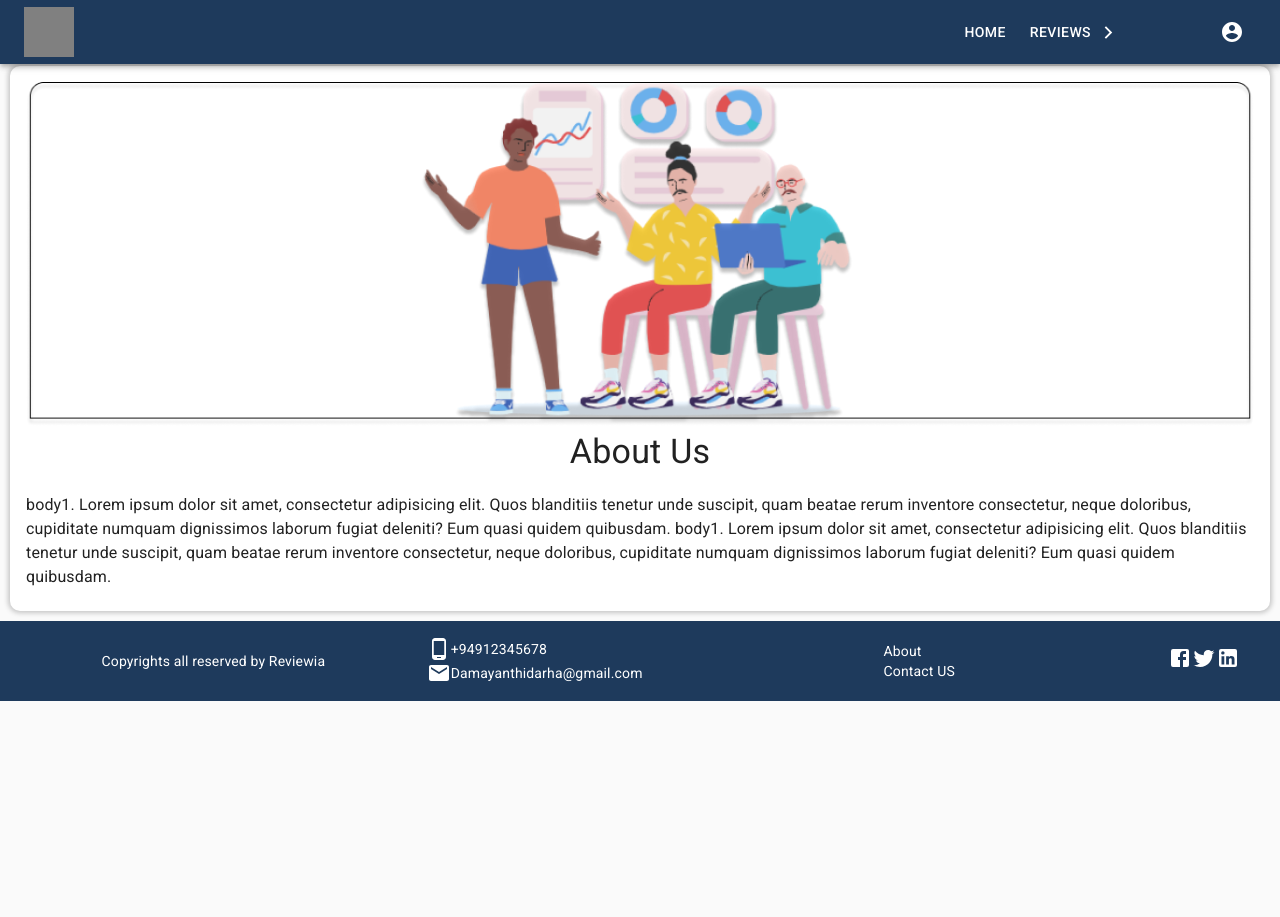
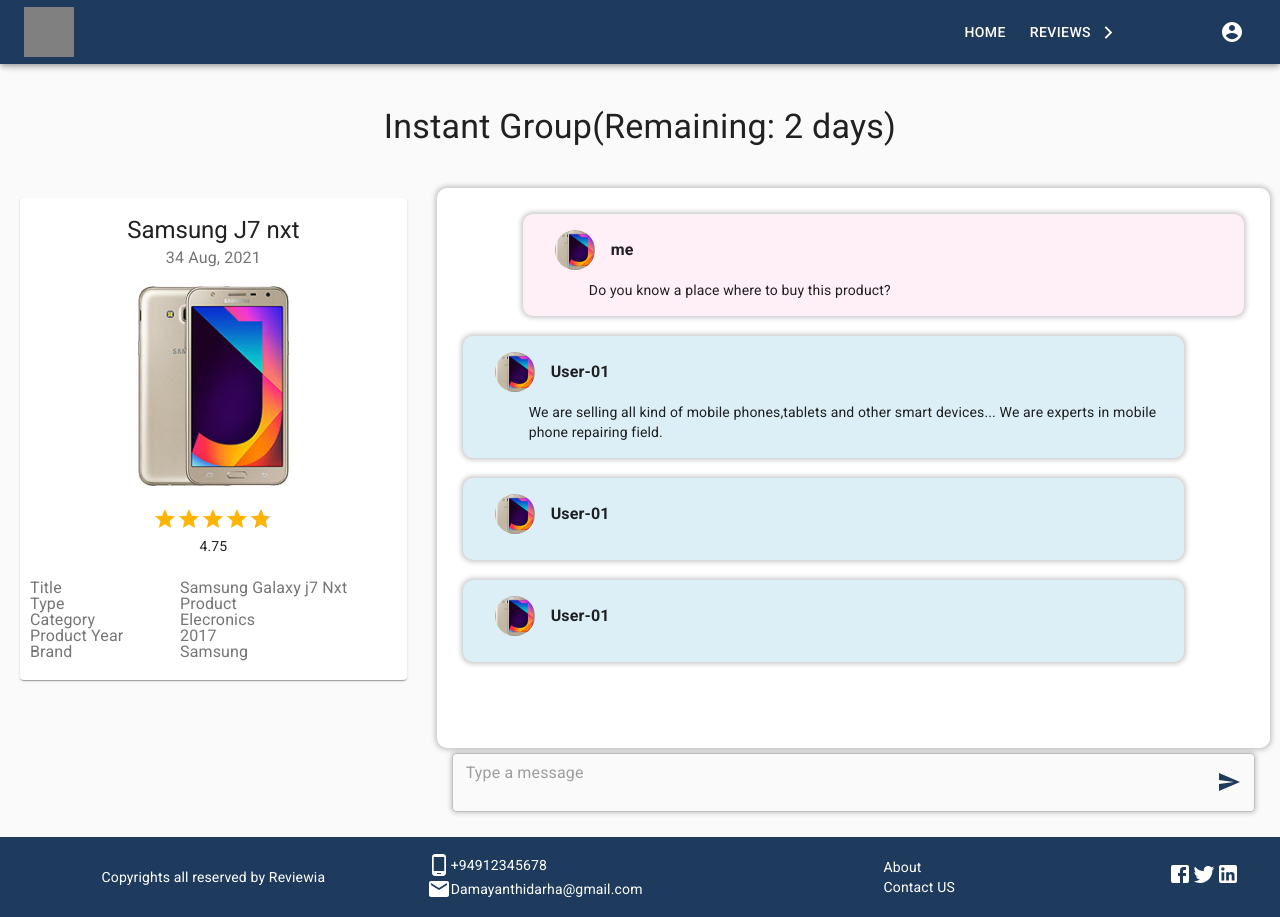
Before and after one commit to dev-stream-lk/reviewia, a React (Create React App) app: page / in a window 1280 px wide. Before the commit the page ends 800 px from the top, so only its background shows below. Built offline with nearby package versions, Linux system fonts and the light colour scheme; the HTML template or start-up script is replaced by a standard one.

Commit message:
instant group

```diff
--- /dev/null
+++ b/src/pages/InstantGroup.js
@@ -0,0 +1,213 @@
+import { Box, CardActions, CardContent, CardHeader, CardMedia, FormLabel, Grid, makeStyles, Typography } from '@material-ui/core';
+import { Rating } from '@material-ui/lab';
+import React from 'react';
+import Controls from '../components/Controls';
+import Footer from '../components/Footer';
+import Header from '../components/Header';
+import Phone from '../static/img/j7.jpg';
+import SendIcon from '@material-ui/icons/Send';
+
+
+const useStyles = makeStyles( theme => ({
+    titleLabel:{
+        width:150,
+        wordWrap: "wrap",
+        textAlign:"left"
+    },
+    titleValueLabel:{
+        width: "calc(100% - 150px)",
+        textAlign:"left"
+    },
+    productInfoSection:{
+        overflowX:"scroll",
+        [theme.breakpoints.up("md")]:{
+            overflowX:"hidden"
+        }
+    },
+    productDetails:{
+        marginTop: theme.spacing(10),
+        [theme.breakpoints.up("md")]:{
+            marginTop:0
+        }
+    },
+    productImage:{
+        maxWidth:100,
+        maxHeight:100,
+        [theme.breakpoints.up("md")]:{
+            maxWidth:200,
+            maxHeight:200
+        }
+    },
+    chatOuterPaper:{
+        height: "70vh",
+        overflowY:"scroll",
+        marginBottom: theme.spacing(0)
+    },
+    paperBoxStyles:{
+        marginBottom:0
+    },
+    userImage:{
+        width: 40,
+        height:40,
+        margin: `${theme.spacing(0)}px ${theme.spacing(2)}px` ,
+        borderRadius:"50%"
+    },
+    messageContainer:{
+
+    },
+    messagePaper:{
+        width:"90%"
+    }
+
+}));
+
+const ProductCard = (props) => {
+
+    const classes = useStyles();
+    let {value=4.75} = props;
+
+    return (
+        <Controls.Card className={classes.productInfoSection}>
+            <Grid container alignItems="center">
+                <Grid item xs={4} lg={12}>
+                    <CardHeader
+                        title="Samsung J7 nxt"
+                        subheader="34 Aug, 2021"
+                    >
+                    </CardHeader>
+                    <CardMedia title="Samsung Galaxy j7 Nxt">
+                        <img src={Phone} className={classes.productImage} />
+                    </CardMedia>
+                    <CardContent>
+                        <Rating
+                            name="phone"
+                            value={value}
+                            precision={0.25}
+                            getLabelText={(val) => `${val} Heart${val !== 1 ? 's' : ''}`}
+                            readOnly
+                        />
+                        <Box>{value}</Box>
+                    </CardContent>
+                </Grid>
+
+                <Grid item xs={8} lg={12} className={classes.productDetails} style={{paddingBottom:20}}>
+                    <Grid container style={{paddingLeft:10}}>
+                        <Grid container alignItems="center">
+                            <FormLabel className={classes.titleLabel}>Title</FormLabel>
+                            <FormLabel className={classes.titleValueLabel}>Samsung Galaxy j7 Nxt</FormLabel>
+                        </Grid>
+                        <Grid container alignItems="center">
+                            <FormLabel className={classes.titleLabel}>Type</FormLabel>
+                            <FormLabel className={classes.titleValueLabel}>Product</FormLabel>
+                        </Grid>
+
+                        <Grid container alignItems="center">
+                            <FormLabel className={classes.titleLabel}>Category</FormLabel>
+                            <FormLabel className={classes.titleValueLabel}>Elecronics</FormLabel>
+                        </Grid>
+                        <Grid container alignItems="center">
+                            <FormLabel className={classes.titleLabel}>Product Year</FormLabel>
+                            <FormLabel className={classes.titleValueLabel}>2017</FormLabel>
+                        </Grid>
+                        <Grid container alignItems="center">
+                            <FormLabel className={classes.titleLabel}>Brand</FormLabel>
+                            <FormLabel className={classes.titleValueLabel}>Samsung</FormLabel>
+                        </Grid>
+                    </Grid>
+
+                </Grid>
+            </Grid>
+
+        </Controls.Card>
+    )
+}
+
+const Message = (props)=> {
+
+    const classes = useStyles();
+    const {message="",owner=false, user="User-01"} = props;
+
+    return (
+        <React.Fragment>
+            {owner ?
+                (
+                    <Grid item xs={12} >
+                        <Grid container justifyContent="flex-end">
+                            <Controls.Paper style={{backgroundColor:"#ffefF6"}} boxClassName={classes.messagePaper} >
+                                <Grid container alignItems="center">
+                                <img src={Phone} className={classes.userImage} />
+                                    <Typography variant="subtitle1" style={{fontSize:16, fontWeight:"bold"}} >{user}</Typography>
+                                </Grid>
+                                <Grid container style={{marginTop:10,paddingLeft:50}}>
+                                    <Typography variant="content" align="left">
+                                        {message}
+                                    </Typography>
+                                </Grid>
+                            </Controls.Paper>
+                        </Grid>
+                    </Grid>
+                )
+                :
+                (
+                    <Grid item xs={12} >
+                        <Grid container justifyContent="flex-start">
+                            <Controls.Paper style={{backgroundColor:"#ddefF6"}} boxClassName={classes.messagePaper}>
+                                <Grid container alignItems="center">
+                                    <img src={Phone} className={classes.userImage} />
+                                    <Typography variant="subtitle1" style={{fontSize:16, fontWeight:"bold"}} >{user}</Typography>
+                                </Grid>
+                                <Grid container style={{marginTop:10,paddingLeft:50}}>
+                                    <Typography variant="content" align="left">
+                                        {message}
+                                    </Typography>
+                                </Grid>
+                            </Controls.Paper>
+                        </Grid>
+                    </Grid>
+                )
+            }
+        </React.Fragment>
+    )
+}
+
+
+export default function InstantGroup() {
+
+    const classes = useStyles();
+
+    return (
+        <>
+        <Header/>
+
+        <Grid container className={"content"} >
+            <Grid item xs={12} style={{marginTop:50}}>
+                <Typography variant="h4">
+                    Instant Group(Remaining: 2 days)
+                </Typography>
+            </Grid>
+            <Grid container style={{marginTop:30}}>
+                <Grid item xs={12} md={6} lg={4} style={{padding:20}}>
+                    <ProductCard />
+                </Grid>
+                <Grid item xs={12} md={6} lg={8} >
+                    <Controls.Paper boxClassName={classes.paperBoxStyles} className={classes.chatOuterPaper}>
+                        <Grid container className={classes.messageContainer}>
+                            <Message owner={true} user="me" message="Do you know a place where to buy this product?" />
+                            <Message  message="We are selling all kind of mobile phones,tablets and other smart devices... We are experts in mobile phone repairing field." />
+                            <Message/>
+                            <Message/>
+                        </Grid>
+                    </Controls.Paper>
+                    <Grid container>
+                        <Controls.Input style={{margin:20, marginTop:0}} multiline rows={2} endAdornment={<SendIcon color="primary" />} placeholder="Type a message">
+                        </Controls.Input>
+                    </Grid>
+                </Grid>
+            </Grid>
+        </Grid>
+
+        <Footer/>
+
+        </>
+    )
+}
--- a/src/pages/UserForm.js
+++ b/src/pages/UserForm.js
@@ -10,6 +10,7 @@
 import AddProduct from './AddProduct';
 import AboutUs from './AboutUs';
 import Compare from './Compare';
+import InstantGroup from './InstantGroup'
 
 export default function UserForm() {
 
@@ -27,8 +28,9 @@
                 {/* <ProductList isMobile={isMobile} handleIsMobile={handleIsMobile} ></ProductList> */}
                 {/* <ProductView/> */}
                 {/* <AddProduct/> */}
-                <AboutUs/>
+                {/* <AboutUs/> */}
                 {/* <Compare/> */}
+                <InstantGroup/>
         </Grid>
 
     )
```
